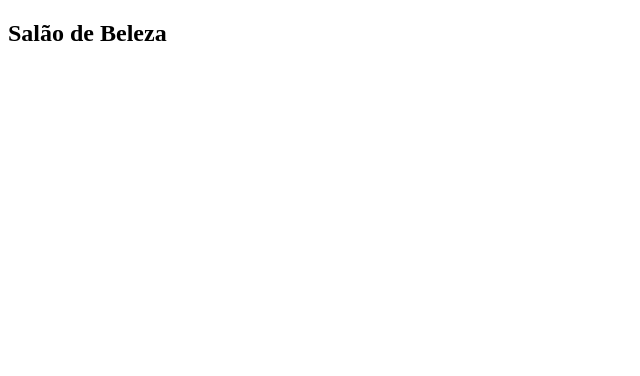
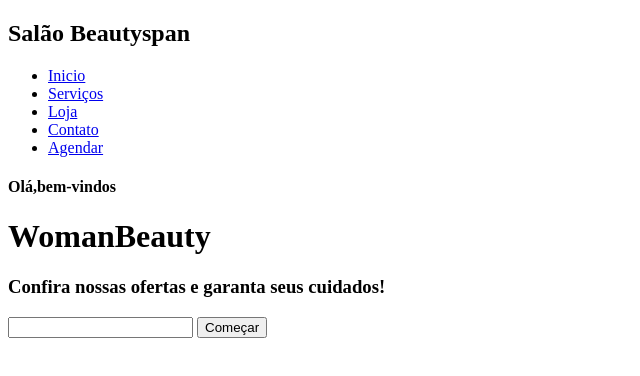
Before and after one commit to mirell0/Sal-o-de-Beleza, a plain HTML site: page Salão de beleza/index.html in a window 1280 px wide. Shown: the whole page, without its empty margins (0-640 px from the left). Drawn offline with Linux system fonts and the light colour scheme.

Commit message:
Update index.html

```diff
--- a/Salão de beleza/index.html
+++ b/Salão de beleza/index.html
@@ -11,8 +11,24 @@
 <body>
     <div class="background">
         <nav>
-            <h2>Salão de Beleza</h2>
+            <h2 class= "logo"> Salão <span> Beauty</span>span</span></h2>
+            <ul class="cabeçalho-link">
+                <li><a href="#">Inicio</a></li>
+                <li><a href="#">Serviços</a></li>
+                <li><a href="#">Loja</a></li>
+                <li><a href="#">Contato</a></li>
+                <li><a href="#">Agendar</a></li>
+            </ul>
         </nav>
+    <div class="Main">
+        <h4>Olá,bem-vindos</h4>
+        <h1>Woman<span>Beauty</span></h1>
+        <h3>Confira nossas ofertas e garanta seus cuidados!</h3>
+        <div class="Container-btn">
+        <form>
+            <input type="email"nome="emailid="email"placeholder="Envie seu email">
+            <input type="submit"name="submit"value="Começar">
+        </form>
     </div>
 </body>
 </html>
```
